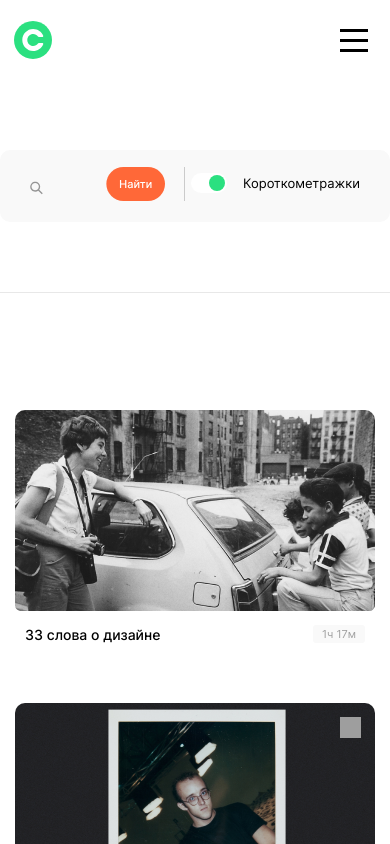
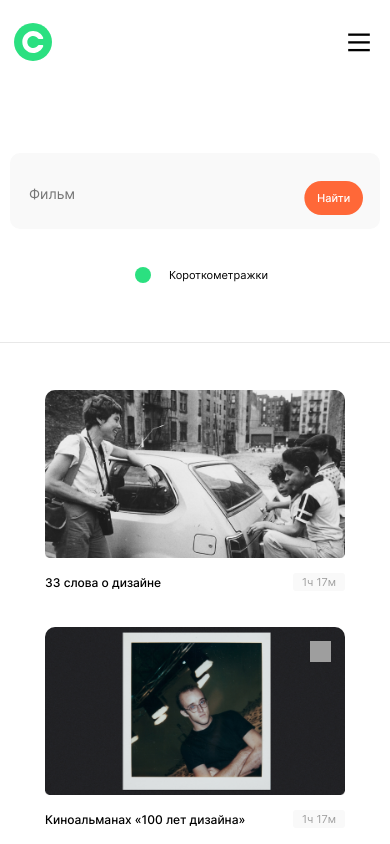
Before and after one commit to Valzet/movies-explorer-frontend, a React (Create React App) app: page /movies in a window 390 px wide. Shown: the top 844 px of the page. Built offline with nearby package versions, Linux system fonts and the light colour scheme; grey boxes are pictures that could not be loaded.

Commit message:
mobile media

```diff
--- a/src/components/BurgerMenu/BurgerMenu.css
+++ b/src/components/BurgerMenu/BurgerMenu.css
@@ -31,7 +31,7 @@
 
 .burger__container {
     background-color: #fff;
-    width: 66vw;
+    width: 68vw;
     height: 100vh;
     position: fixed;
     top: 0;
@@ -67,7 +67,7 @@
     display: flex;
     flex-direction: column;
     align-items: center;
-    margin-top: 159px;
+    margin-top: 164px;
 }
 
 .burger__link {
@@ -98,3 +98,15 @@
     margin-bottom: 92px;
 
 }
+
+@media screen and (max-width: 580px) {
+    .BurgerButton {
+        width: 34px;
+        height: 47px;
+    }
+
+    .burger__container {
+        width: 100vw;
+
+    }
+ }
--- a/src/components/FilterCheckbox/FilterCheckbox.css
+++ b/src/components/FilterCheckbox/FilterCheckbox.css
@@ -39,15 +39,15 @@
   border-radius: 50%;
 }
 
-  .checkbox:checked + .slider:before {
+.checkbox:checked+.slider:before {
   background-color: #2BE080;
 }
 
-  .checkbox:focus + .slider {
+.checkbox:focus+.slider {
   box-shadow: 0 0 1px #242424;
 }
 
-  .checkbox:checked + .slider:before {
+.checkbox:checked+.slider:before {
   transform: translateX(16px);
 }
 
@@ -62,3 +62,10 @@
   margin: 0;
   top: 12px;
 }
+
+@media screen and (max-width: 480px) {
+  .switch__text {
+
+    font-size: 11px;
+  }
+}
--- a/src/components/Login/Login.css
+++ b/src/components/Login/Login.css
@@ -100,3 +100,50 @@
     display: flex;
     flex-direction: row;
 }
+
+@media screen and (max-width: 580px) {
+    .login {
+        align-items: center;
+        width: 260px;
+    }
+
+    .login__title {
+        padding-top: 49px;
+        padding-bottom: 82px;
+    }
+
+    .login__inputs {
+        width: 260px;
+    }
+
+    .login__input-area {
+        padding-bottom: 6px;
+        width: 260px;
+    }
+
+    .login__buttons {
+        margin-top: 160px;
+        width: 260px;
+    }
+
+    .login__buttons_type_text {
+
+
+        font-size: 12px;
+        font-weight: 400;
+        line-height: 15px;
+
+
+
+
+        width: 100%;
+        color: #A0A0A0;
+
+    }
+
+    .login__button {
+        font-size: 12px;
+        line-height: 14px;
+    }
+
+}
--- a/src/components/MoviesCard/MoviesCard.css
+++ b/src/components/MoviesCard/MoviesCard.css
@@ -93,10 +93,46 @@
   opacity: 0;
 }
 
-.item__img:hover + .item__addLike {
+.item__img:hover+.item__addLike {
   opacity: 1;
   transition: opacity 0.2s ease;
 }
+
 .item__addLike:hover {
   opacity: 1;
 }
+
+@media screen and (max-width: 769px) {
+  .item__img {
+    max-height: 190px;
+  }
+
+  .item {
+    grid-template-columns: 330px 1fr;
+  }
+
+  .item__about {
+    margin: 24px 10px 0 1px;
+  }
+}
+
+@media screen and (max-width: 580px) {
+  .item__img {
+    max-height: 168px;
+  }
+
+  .item {
+    grid-template-columns: 300px 1fr;
+  }
+
+  .item__about {
+    margin: 15px 0 0 0;
+  }
+
+  .item__title {
+    font-size: 12px;
+    line-height: 15px;
+
+  }
+
+}
--- a/src/components/MoviesCardList/MoviesCardList.css
+++ b/src/components/MoviesCardList/MoviesCardList.css
@@ -1,9 +1,9 @@
 .elements {
     background: #fff;
     padding: 70px 0 0;
-    margin: 0 70px;
-    margin-bottom: 10px;
     margin: 0 auto;
+    /* margin-bottom: 10px;
+    margin: 0 30px; */
     max-width: 1140px;
 }
 
@@ -11,8 +11,8 @@
     display: grid;
     margin: 0 auto;
     grid-template-columns: repeat(auto-fit, 360px);
-    grid-gap: 60px 30px;
-    padding-top: 47px;
+    grid-gap: 58px 30px;
+    padding-top: 10px;
     justify-content: center;
     padding-left: 0;
     list-style-type: none;
@@ -24,7 +24,7 @@
     /* display: flex; */
     width: 100%;
     height: 36px;
-    margin: 50px auto 80px;
+    margin: 75px auto 80px;
     padding: 0 70px;
     text-align: center;
     border-color: transparent;
@@ -35,3 +35,27 @@
     text-align: center;
     cursor: pointer;
 }
+
+@media screen and (max-width: 769px) {
+    .elements__list {
+
+        grid-template-columns: repeat(auto-fit, 330px);
+        grid-gap: 46px 32px;
+
+    }
+ }
+
+ @media screen and (max-width: 580px) {
+    .elements {
+
+        padding: 37px 0 0;
+
+    }
+
+    .elements__list {
+
+        grid-template-columns: repeat(auto-fit, 300px);
+        grid-gap: 36px 32px;
+
+    }
+  }
--- a/src/components/NotFound/NotFound.css
+++ b/src/components/NotFound/NotFound.css
@@ -3,7 +3,6 @@
     flex-direction: column;
     justify-content: center;
     align-items: center;
-
 }
 
 .notFound__title {
@@ -11,7 +10,7 @@
     font-weight: 400;
     line-height: 169px;
     text-align: center;
-    margin: 15% 0 0;
+    margin: 20% 0 0;
 
 }
 
@@ -36,3 +35,32 @@
     cursor: pointer;
 
 }
+
+@media screen and (max-width: 769px) {
+    .notFound__subtitle {
+        margin: 5px 0 25%;
+
+    }
+}
+
+@media screen and (max-width: 540px) {
+
+.notFound__title {
+    font-size: 80px;
+    line-height: 97px;
+    margin: 110% 0 0;
+}
+
+.notFound__subtitle {
+font-size: 12px;
+line-height: 15px;
+    margin: 15px 0 15%;
+}
+
+.notFound__button {
+font-size: 12px;
+line-height: 15px;
+margin-top: 75%;
+
+}
+}
--- a/src/components/Profile/Profile.css
+++ b/src/components/Profile/Profile.css
@@ -17,7 +17,7 @@
 }
 
 .profile__inputs {
-    padding: 120px 0 220px;
+    padding: 124px 0 220px;
 }
 
 .profile__input-area {
@@ -68,7 +68,6 @@
     line-height: 16px;
     text-align: center;
     cursor: pointer;
-
 }
 
 .form__buttons_type_edit {
@@ -80,3 +79,43 @@
     font-weight: 500;
     color: #EE3465;
 }
+
+@media screen and (max-width: 769px) {
+    .profile__form {
+        padding-top: 30%;
+
+    }
+
+    .profile__inputs {
+        padding: 97px 0 208px;
+    }
+}
+
+@media screen and (max-width: 480px) {
+
+    .profile__inputs {
+        margin: 0 30px;
+    }
+
+    .profile__form {
+        padding-top: 66px;
+        max-width: 320px;
+        margin: 0 auto;
+    }
+    .profile__inputs {
+        padding: 81px 0 117%;
+    }
+    .profile__input-area {
+
+        padding-bottom: 16px;
+        margin-bottom: 17px;
+        max-width: 260px;
+    }
+
+    .form__button {
+
+        font-size: 12px;
+        line-height: 14px;
+
+    }
+ }
--- a/src/components/Profile/Profile.js
+++ b/src/components/Profile/Profile.js
@@ -6,7 +6,7 @@ function Profile() {
         <>
             <Header />
             <form className='profile__form'>
-                <h2 className='profile__title'>Привет, 'имя_пользователя'! </h2>
+                <h2 className='profile__title'>Привет, 'Имя'! </h2>
                 <div className='profile__inputs'>
                     <div className='profile__input-area'>
                         <p className='profile__subtext'>Имя</p>
--- a/src/components/Register/Register.css
+++ b/src/components/Register/Register.css
@@ -101,3 +101,43 @@
     display: flex;
     flex-direction: row;
 }
+
+@media screen and (max-width: 580px) {
+    .register {
+        align-items: center;
+        width: 260px;
+    }
+
+    .register__title {
+        padding-top: 49px;
+        padding-bottom: 82px;
+    }
+
+    .register__inputs {
+        width: 260px;
+    }
+
+    .register__input-area {
+        padding-bottom: 6px;
+        width: 260px;
+    }
+
+    .register__buttons {
+        margin-top: 160px;
+        width: 260px;
+    }
+
+    .register__buttons_type_register {
+        font-weight: 500;
+        margin-bottom: 12px;
+        width: 100%;
+        color: white;
+        height: 45px;
+    }
+
+    .register__button {
+        font-size: 12px;
+        line-height: 14px;
+    }
+
+}
--- a/src/components/SearchForm/SearchForm.css
+++ b/src/components/SearchForm/SearchForm.css
@@ -1,11 +1,9 @@
 .searchForm {
     background: #fff;
-    padding: 70px 0 70px;
+    padding: 70px 30px 70px;
     margin: 0 auto;
     max-width: 1140px;
     border-bottom: 1px solid #E8E8E8;
-
-    /* margin-bottom: 10px; */
 }
 
 .searchForm__form {
@@ -27,7 +25,7 @@
     top: 12px;
     padding-left: 19px;
     padding-right: 10px;
- }
+}
 
 
 .searchForm__input {
@@ -46,7 +44,8 @@
     background-color: transparent;
     border: none;
     position: relative;
-    top: 16px;
+    top: 20px;
+    right: 32px;
     float: right;
     cursor: pointer;
 }
@@ -63,7 +62,7 @@
     float: right;
     margin-right: 30px;
     position: relative;
-    top: 11px;
+    top: 16px;
 
 }
 
@@ -78,3 +77,78 @@
     position: relative;
     top: 18px;
 }
+
+@media screen and (max-width: 769px) {
+    .searchForm {
+        padding: 75px 30px 110px;
+    }
+
+    .searchForm__button {
+
+        right: 15px;
+
+    }
+
+    .switch {
+        margin-right: 16px;
+    }
+}
+
+@media screen and (max-width: 580px) {
+    .switch {
+        margin-right: 0;
+        position: absolute;
+        top: 30%;
+        left: 35%;
+    }
+
+    .searchForm__input {
+
+        width: 30%;
+    }
+
+    .searchButton__img {
+        padding-right: 0;
+        border-right: none;
+    }
+
+    .searchForm {
+
+        padding: 70px 10px 113px;
+
+
+    }
+
+    .searchForm__decoration {
+        display: none;
+    }
+
+    .searchForm__button {
+        top: 27px;
+        right: 11px;
+
+    }
+    .searchForm__input {
+        font-size: 14px;
+        line-height: 20px;
+        padding-left: 19px;
+        padding-top: 5px;
+    }
+
+}
+
+@media screen and (max-width: 480px) {
+    .switch {
+
+        top: 30%;
+        left: 30%;
+    }
+}
+
+@media screen and (max-width: 380px) {
+    .switch {
+
+        top: 31%;
+        left: 27%;
+    }
+}
--- a/src/components/SearchForm/SearchForm.js
+++ b/src/components/SearchForm/SearchForm.js
@@ -9,7 +9,7 @@ function SearchForm() {
         <section className="searchForm">
             <form className="searchForm__form">
                 <img className="searchForm__decoration" src={searchIcon} alt='Иконка поиска' />
-                <input className="searchForm__input" placeholder='фильм' required />
+                <input className="searchForm__input" placeholder='Фильм' required />
 
 
                 <label className="switch">
```
Lines whose indentation alone changed are shown as unchanged.
